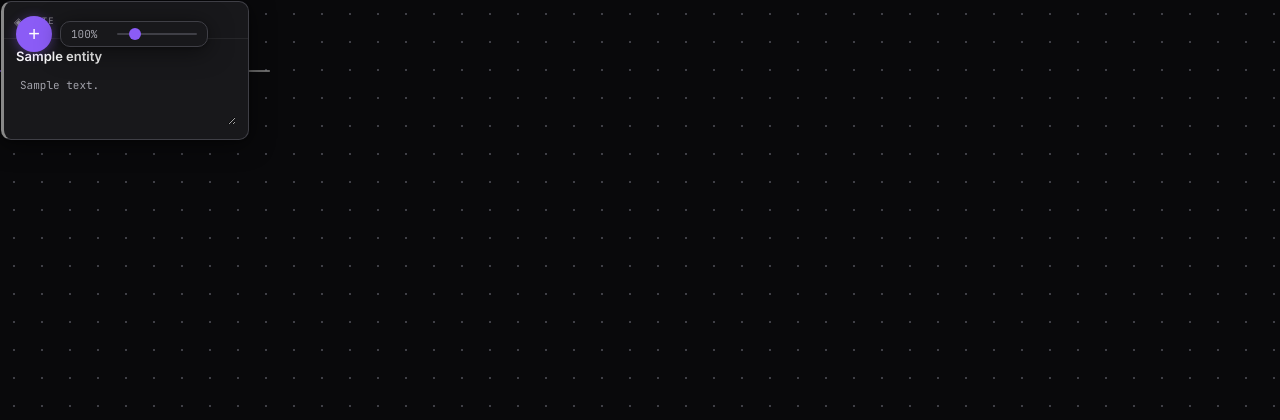
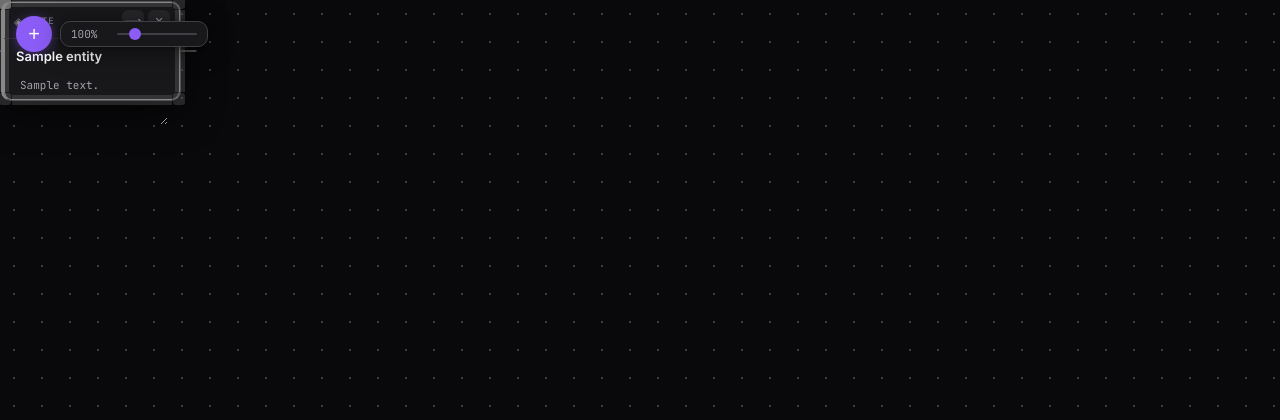
Before and after one commit to Elijah-Ajadi/SPACE, a Django app: page / in a window 1280 px wide. Shown: the top 420 px of the page. Run offline with Django 5.2, Linux system fonts and the light colour scheme; tables that the repository leaves empty hold one stand-in row (values such as "Sample post").

Commit message:
feat: implement node resizing, image support, and clipboard paste functionality

```diff
--- a/core/models.py
+++ b/core/models.py
@@ -7,6 +7,7 @@ class Entity(models.Model):
         ('CANVAS', 'Canvas'),
         ('TODO', 'Todo'),
         ('CODE', 'Code'),
+        ('IMAGE', 'Image'),
     ]
 
     uuid = models.UUIDField(primary_key=True, default=uuid.uuid4, editable=False)
@@ -15,6 +16,8 @@ class Entity(models.Model):
     type = models.CharField(max_length=10, choices=TYPE_CHOICES, default='NOTE')
     position_x = models.FloatField(default=0.0)
     position_y = models.FloatField(default=0.0)
+    width = models.FloatField(default=0.0)
+    height = models.FloatField(default=0.0)
     color = models.CharField(max_length=7, default='#18181b')  # Hex code
     created_at = models.DateTimeField(auto_now_add=True)
     updated_at = models.DateTimeField(auto_now=True)
--- a/core/views.py
+++ b/core/views.py
@@ -21,6 +21,8 @@ def entity_list_create(request):
             type=data.get('type', 'NOTE'),
             position_x=data.get('position_x', 0.0),
             position_y=data.get('position_y', 0.0),
+            width=data.get('width', 0.0),
+            height=data.get('height', 0.0),
             color=data.get('color', '#18181b')
         )
         return JsonResponse({
@@ -28,7 +30,9 @@ def entity_list_create(request):
             'title': entity.title,
             'type': entity.type,
             'position_x': entity.position_x,
-            'position_y': entity.position_y
+            'position_y': entity.position_y,
+            'width': entity.width,
+            'height': entity.height
         }, status=201)
 
 @csrf_exempt
@@ -43,6 +47,8 @@ def entity_detail(request, uuid):
             'type': entity.type,
             'position_x': entity.position_x,
             'position_y': entity.position_y,
+            'width': entity.width,
+            'height': entity.height,
             'color': entity.color
         })
 
@@ -53,6 +59,8 @@ def entity_detail(request, uuid):
         if 'type' in data: entity.type = data['type']
         if 'position_x' in data: entity.position_x = data['position_x']
         if 'position_y' in data: entity.position_y = data['position_y']
+        if 'width' in data: entity.width = data['width']
+        if 'height' in data: entity.height = data['height']
         if 'color' in data: entity.color = data['color']
         entity.save()
         return JsonResponse({'status': 'updated'})
--- a/static/css/style.css
+++ b/static/css/style.css
@@ -97,6 +97,8 @@ html, body {
 .node {
   position: absolute;
   width: 248px;
+  min-width: 180px;
+  min-height: 100px;
   background: var(--surface);
   border: 1px solid var(--border);
   border-left: 3px solid var(--accent, var(--note));
@@ -109,21 +111,90 @@ html, body {
   flex-direction: column;
 }
 
+.node.has-custom-height .node-content-wrap {
+  flex: 1;
+  display: flex;
+  flex-direction: column;
+  min-height: 0;
+}
+
+.node.has-custom-height .node-content {
+  flex: 1;
+  height: 100%;
+  max-height: none;
+}
+
+.node.has-custom-height .node-img-wrap {
+  flex: 1;
+  display: flex;
+  align-items: center;
+  justify-content: center;
+  min-height: 0;
+  height: 100%;
+}
+
+.node.has-custom-height .node-img {
+  max-width: 100%;
+  max-height: 100%;
+  width: 100%;
+  height: 100%;
+  object-fit: contain;
+}
+
 .node:hover {
   box-shadow: var(--shadow-lg), 0 0 0 1px var(--accent, var(--note)) inset;
 }
 
+.node.is-dragging, .node.is-resizing {
+  box-shadow: var(--shadow-lg), 0 0 20px rgba(139,92,246,0.2);
+  z-index: 1000;
+}
+
 .node.is-dragging {
   cursor: grabbing;
-  box-shadow: var(--shadow-lg), 0 0 20px rgba(139,92,246,0.2);
   transform: scale(1.02);
-  z-index: 1000;
 }
 
 .node.is-connecting-target {
   outline: 2px dashed var(--accent, var(--note));
   outline-offset: 2px;
 }
+
+/* Resize Handles */
+.resize-handle {
+  position: absolute;
+  z-index: 10;
+  pointer-events: all;
+}
+
+.resize-handle::after {
+  content: '';
+  position: absolute;
+  inset: 0;
+  background: var(--accent, var(--note));
+  opacity: 0;
+  transition: opacity var(--transition);
+  border-radius: inherit;
+}
+
+.node:hover .resize-handle::after,
+.node.is-resizing .resize-handle::after {
+  opacity: 0.25;
+}
+
+.resize-handle:hover::after {
+  opacity: 0.8 !important;
+}
+
+.rh-n  { top: -5px; left: 8px; right: 8px; height: 10px; cursor: ns-resize; }
+.rh-s  { bottom: -5px; left: 8px; right: 8px; height: 10px; cursor: ns-resize; }
+.rh-w  { left: -5px; top: 8px; bottom: 8px; width: 10px; cursor: ew-resize; }
+.rh-e  { right: -5px; top: 8px; bottom: 8px; width: 10px; cursor: ew-resize; }
+
+.rh-nw { top: -5px; left: -5px; width: 12px; height: 12px; cursor: nwse-resize; border-radius: 3px; }
+.rh-ne { top: -5px; right: -5px; width: 12px; height: 12px; cursor: nesw-resize; border-radius: 3px; }
+.rh-sw { bottom: -5px; left: -5px; width: 12px; height: 12px; cursor: nesw-resize; border-radius: 3px; }
+.rh-se { bottom: -5px; right: -5px; width: 12px; height: 12px; cursor: nwse-resize; border-radius: 3px; }
 
 /* Node Header */
 .node-header {
@@ -252,6 +323,25 @@ html, body {
 .node[data-type="CODE"]   { --accent: var(--code); }
 .node[data-type="TODO"]   { --accent: var(--todo); }
 .node[data-type="CANVAS"] { --accent: var(--canvas); }
+.node[data-type="IMAGE"]  { --accent: #ec4899; width: auto; max-width: 360px; }
+
+/* Image node */
+.node-img-wrap {
+  padding: 0 0 8px;
+  border-radius: 0 0 var(--radius) var(--radius);
+  overflow: hidden;
+  line-height: 0;
+}
+
+.node-img {
+  width: 100%;
+  max-width: 360px;
+  max-height: 320px;
+  object-fit: contain;
+  border-radius: 0 0 calc(var(--radius) - 1px) calc(var(--radius) - 1px);
+  display: block;
+  background: #000;
+}
 
 /* ============================================
    UI OVERLAY
--- a/static/js/main.js
+++ b/static/js/main.js
@@ -22,6 +22,12 @@ const S = {
   isDraggingNode:  false,
   dragUUID:        null,
   dragOffX:        0, dragOffY: 0,
+  isResizingNode:  false,
+  resizeUUID:      null,
+  resizeHandle:    null,
+  resizeStartMouse: { x: 0, y: 0 },
+  resizeStartPos:   { x: 0, y: 0 },
+  resizeStartSize:  { w: 0, h: 0 },
   connectingFrom:  null,    // uuid of source during connect mode
   saveTimer:       null,
 };
@@ -32,6 +38,7 @@ const TYPES = {
   CODE:   { color: '#10b981', icon: '⌥', label: 'Code'   },
   TODO:   { color: '#f59e0b', icon: '◎', label: 'Todo'   },
   CANVAS: { color: '#3b82f6', icon: '⬡', label: 'Canvas' },
+  IMAGE:  { color: '#ec4899', icon: '⬜', label: 'Image'  },
 };
 
 // ── Utilities ────────────────────────────────
@@ -105,9 +112,9 @@ function renderConnections() {
 
     const sEl = document.querySelector(`.node[data-uuid="${b.source}"]`);
     const tEl = document.querySelector(`.node[data-uuid="${b.target}"]`);
-    const sw = sEl?.offsetWidth  ?? 248;
-    const sh = sEl?.offsetHeight ?? 140;
-    const th = tEl?.offsetHeight ?? 140;
+    const sw = sEl?.offsetWidth  ?? (se.width  > 0 ? se.width  : 248);
+    const sh = sEl?.offsetHeight ?? (se.height > 0 ? se.height : 140);
+    const th = tEl?.offsetHeight ?? (te.height > 0 ? te.height : 140);
 
     const x1 = se.position_x + sw, y1 = se.position_y + sh / 2;
     const x2 = te.position_x,      y2 = te.position_y + th / 2;
@@ -147,6 +154,19 @@ function renderNode(entity) {
   el.style.top      = `${entity.position_y}px`;
   el.style.setProperty('--accent', ac);
 
+  if (entity.width && entity.width > 0) {
+    el.style.width = `${entity.width}px`;
+  }
+  if (entity.height && entity.height > 0) {
+    el.style.height = `${entity.height}px`;
+    el.classList.add('has-custom-height');
+  }
+
+  const isImage = entity.type === 'IMAGE';
+  const contentHtml = isImage
+    ? `<div class="node-img-wrap"><img class="node-img" src="${entity.content}" alt="${esc(entity.title)}"/></div>`
+    : `<div class="node-content-wrap"><textarea class="node-content" placeholder="Add content...">${esc(entity.content ?? '')}</textarea></div>`;
+
   el.innerHTML = `
     <div class="node-header">
       <div class="node-header-left">
@@ -161,9 +181,7 @@ function renderNode(entity) {
     <div class="node-title-wrap">
       <div class="node-title" contenteditable="true" spellcheck="false">${esc(entity.title)}</div>
     </div>
-    <div class="node-content-wrap">
-      <textarea class="node-content" placeholder="Add content...">${esc(entity.content ?? '')}</textarea>
-    </div>`;
+    ${contentHtml}`;
 
   // ── Drag ──────────────────────────────────
   el.querySelector('.node-header').addEventListener('mousedown', e => {
@@ -188,8 +206,9 @@ function renderNode(entity) {
     debounce(() => API.patchEntity(uuid, { title: entity.title }).then(() => setStatus('All changes saved')));
   });
 
-  // ── Content Edit ──────────────────────────
+  // ── Content Edit (text types only) ──────────────────────
   const contentEl = el.querySelector('.node-content');
+  if (contentEl) {
     contentEl.addEventListener('mousedown', e => e.stopPropagation());
     contentEl.addEventListener('input', () => {
       entity.content = contentEl.value;
@@ -199,6 +218,7 @@ function renderNode(entity) {
         renderConnections();
       });
     });
+  }
 
   // ── Connect Button ────────────────────────
   el.querySelector('.btn-connect').addEventListener('click', e => {
@@ -224,11 +244,29 @@ function renderNode(entity) {
     setStatus('All changes saved');
   });
 
-  // ── Click in connecting mode ──────────────
-  el.addEventListener('click', e => {
-    if (!S.connectingFrom || S.connectingFrom === uuid) return;
-    e.stopPropagation();
-    doConnect(S.connectingFrom, uuid);
+  // ── Resize Handles ─────────────────────────
+  ['n', 's', 'e', 'w', 'nw', 'ne', 'sw', 'se'].forEach(dir => {
+    const rh = document.createElement('div');
+    rh.className = `resize-handle rh-${dir}`;
+    rh.dataset.handle = dir;
+    rh.addEventListener('mousedown', e => {
+      e.preventDefault(); e.stopPropagation();
+      const rect = el.getBoundingClientRect();
+      const currentW = (entity.width && entity.width > 0) ? entity.width : rect.width / S.zoom;
+      const currentH = (entity.height && entity.height > 0) ? entity.height : rect.height / S.zoom;
+
+      Object.assign(S, {
+        isResizingNode: true,
+        resizeUUID: uuid,
+        resizeHandle: dir,
+        resizeStartMouse: { x: e.clientX, y: e.clientY },
+        resizeStartPos:   { x: entity.position_x, y: entity.position_y },
+        resizeStartSize:  { w: currentW, h: currentH },
+      });
+
+      el.classList.add('is-resizing');
+    });
+    el.appendChild(rh);
   });
 
   nodesLayer.appendChild(el);
@@ -283,8 +321,68 @@ viewport.addEventListener('mousedown', e => {
   viewport.classList.add('is-grabbing');
 });
 
-// ── Mousemove (pan + drag) ───────────────────
+// ── Mousemove (pan + drag + resize) ──────────
 window.addEventListener('mousemove', e => {
+  if (S.isResizingNode && S.resizeUUID) {
+    const entity = S.entities.get(S.resizeUUID);
+    const el = document.querySelector(`.node[data-uuid="${S.resizeUUID}"]`);
+    if (!entity || !el) return;
+
+    const dx = (e.clientX - S.resizeStartMouse.x) / S.zoom;
+    const dy = (e.clientY - S.resizeStartMouse.y) / S.zoom;
+
+    const minW = 180;
+    const minH = 100;
+
+    let newW = S.resizeStartSize.w;
+    let newH = S.resizeStartSize.h;
+    let newX = S.resizeStartPos.x;
+    let newY = S.resizeStartPos.y;
+
+    const h = S.resizeHandle;
+
+    if (h.includes('e')) {
+      newW = Math.max(minW, S.resizeStartSize.w + dx);
+    }
+    if (h.includes('s')) {
+      newH = Math.max(minH, S.resizeStartSize.h + dy);
+    }
+    if (h.includes('w')) {
+      const possibleW = S.resizeStartSize.w - dx;
+      if (possibleW >= minW) {
+        newW = possibleW;
+        newX = S.resizeStartPos.x + dx;
+      } else {
+        newW = minW;
+        newX = S.resizeStartPos.x + (S.resizeStartSize.w - minW);
+      }
+    }
+    if (h.includes('n')) {
+      const possibleH = S.resizeStartSize.h - dy;
+      if (possibleH >= minH) {
+        newH = possibleH;
+        newY = S.resizeStartPos.y + dy;
+      } else {
+        newH = minH;
+        newY = S.resizeStartPos.y + (S.resizeStartSize.h - minH);
+      }
+    }
+
+    entity.width = Math.round(newW);
+    entity.height = Math.round(newH);
+    entity.position_x = Math.round(newX);
+    entity.position_y = Math.round(newY);
+
+    el.style.width = `${entity.width}px`;
+    el.style.height = `${entity.height}px`;
+    el.style.left = `${entity.position_x}px`;
+    el.style.top = `${entity.position_y}px`;
+    el.classList.add('has-custom-height');
+
+    renderConnections();
+    return;
+  }
+
   if (S.isDraggingNode && S.dragUUID) {
     const wp = screenToWorld(e.clientX, e.clientY);
     const entity = S.entities.get(S.dragUUID);
@@ -305,6 +403,23 @@ window.addEventListener('mousemove', e => {
 
 // ── Mouseup ───────────────────────────────────
 window.addEventListener('mouseup', () => {
+  if (S.isResizingNode && S.resizeUUID) {
+    const entity = S.entities.get(S.resizeUUID);
+    const el = document.querySelector(`.node[data-uuid="${S.resizeUUID}"]`);
+    if (el) el.classList.remove('is-resizing');
+    if (entity) {
+      setStatus('Saving…', 'saving');
+      API.patchEntity(S.resizeUUID, {
+        position_x: entity.position_x,
+        position_y: entity.position_y,
+        width: entity.width,
+        height: entity.height,
+      }).then(() => setStatus('All changes saved'));
+    }
+  }
+  S.isResizingNode = false;
+  S.resizeUUID     = null;
+
   if (S.isDraggingNode && S.dragUUID) {
     const entity = S.entities.get(S.dragUUID);
     const el = document.querySelector(`.node[data-uuid="${S.dragUUID}"]`);
@@ -411,6 +526,59 @@ window.addEventListener('keydown', e => {
   if ((e.altKey || e.metaKey) && e.key === 'n') { e.preventDefault(); showTypePicker(); }
 });
 
+// ── Clipboard Paste → Auto-Create Node ───────
+async function spawnNode(type, title, content) {
+  const center = viewCenter();
+  // Slight random offset so multiple pastes don't stack exactly
+  const jitter = () => (Math.random() - 0.5) * 40;
+  const data = await API.createEntity({
+    title,
+    content,
+    type,
+    position_x: center.x - 124 + jitter(),
+    position_y: center.y - 70  + jitter(),
+    color: '#18181b',
+  });
+  const full = await fetch(`/entities/${data.uuid}/`).then(r => r.json());
+  S.entities.set(String(full.uuid), full);
+  renderNode(full);
+  renderConnections();
+  setStatus('All changes saved');
+}
+
+window.addEventListener('paste', async e => {
+  // Skip if user is editing a field inside a node
+  if (e.target.matches('textarea, input, [contenteditable="true"]')) return;
+
+  const items = Array.from(e.clipboardData?.items ?? []);
+
+  // ── Image paste ──────────────────────────────
+  const imgItem = items.find(i => i.type.startsWith('image/'));
+  if (imgItem) {
+    e.preventDefault();
+    const file = imgItem.getAsFile();
+    const reader = new FileReader();
+    reader.onload = ev => spawnNode('IMAGE', 'Pasted Image', ev.target.result);
+    reader.readAsDataURL(file);
+    return;
+  }
+
+  // ── Text paste ───────────────────────────────
+  const textItem = items.find(i => i.type === 'text/plain');
+  if (textItem) {
+    e.preventDefault();
+    textItem.getAsString(text => {
+      const trimmed = text.trim();
+      if (!trimmed) return;
+      // Use first line as title, rest as content
+      const lines   = trimmed.split('\n');
+      const title   = lines[0].slice(0, 80) || 'Pasted Note';
+      const content = lines.length > 1 ? lines.slice(1).join('\n').trim() : '';
+      spawnNode('NOTE', title, content);
+    });
+  }
+});
+
 // ── Init ─────────────────────────────────────
 async function init() {
   setStatus('Loading…', 'saving');
```
Also changed, not shown: core/migrations/0002_alter_entity_type.py (added), core/migrations/0003_entity_height_entity_width.py (added). Lines whose indentation alone changed are shown as unchanged.
